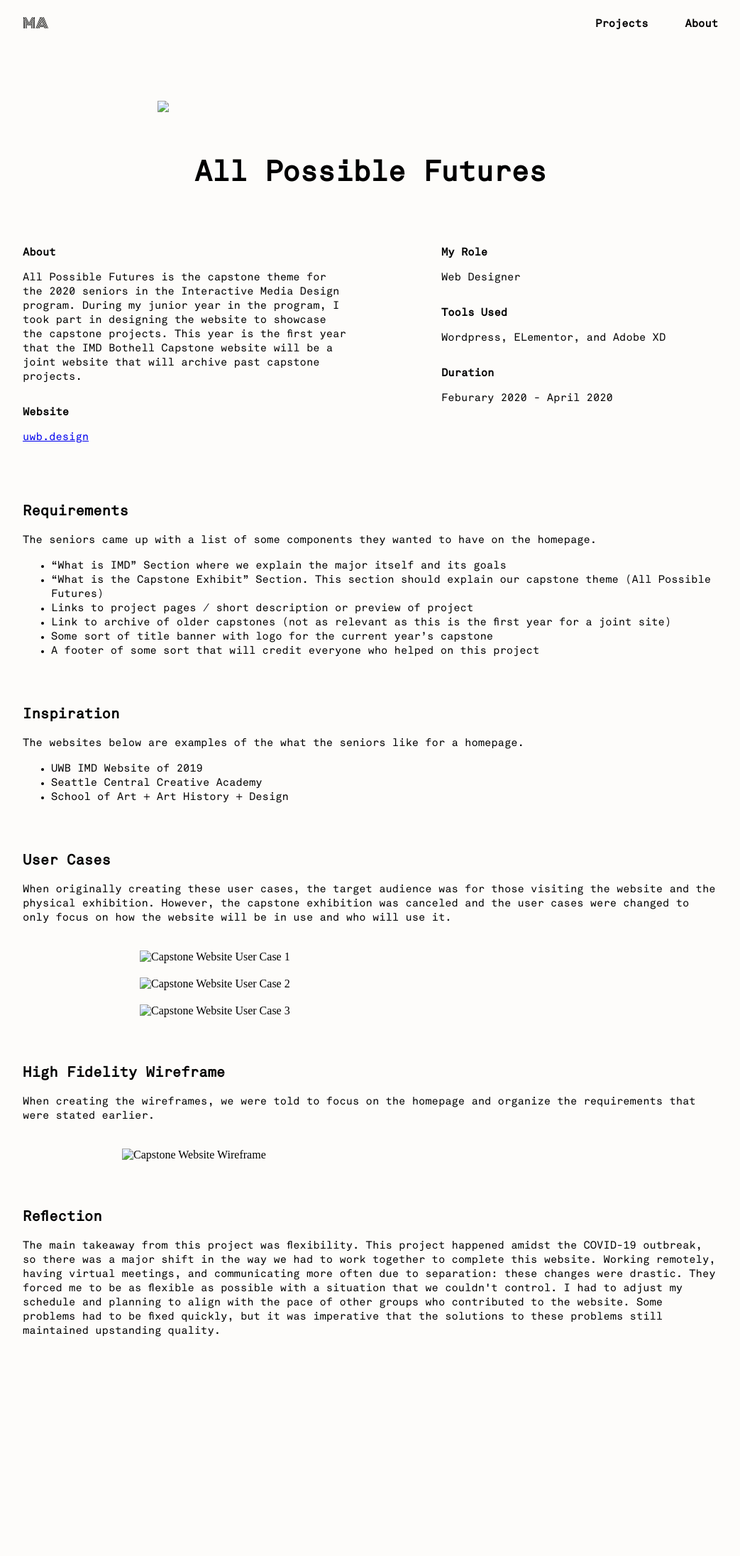
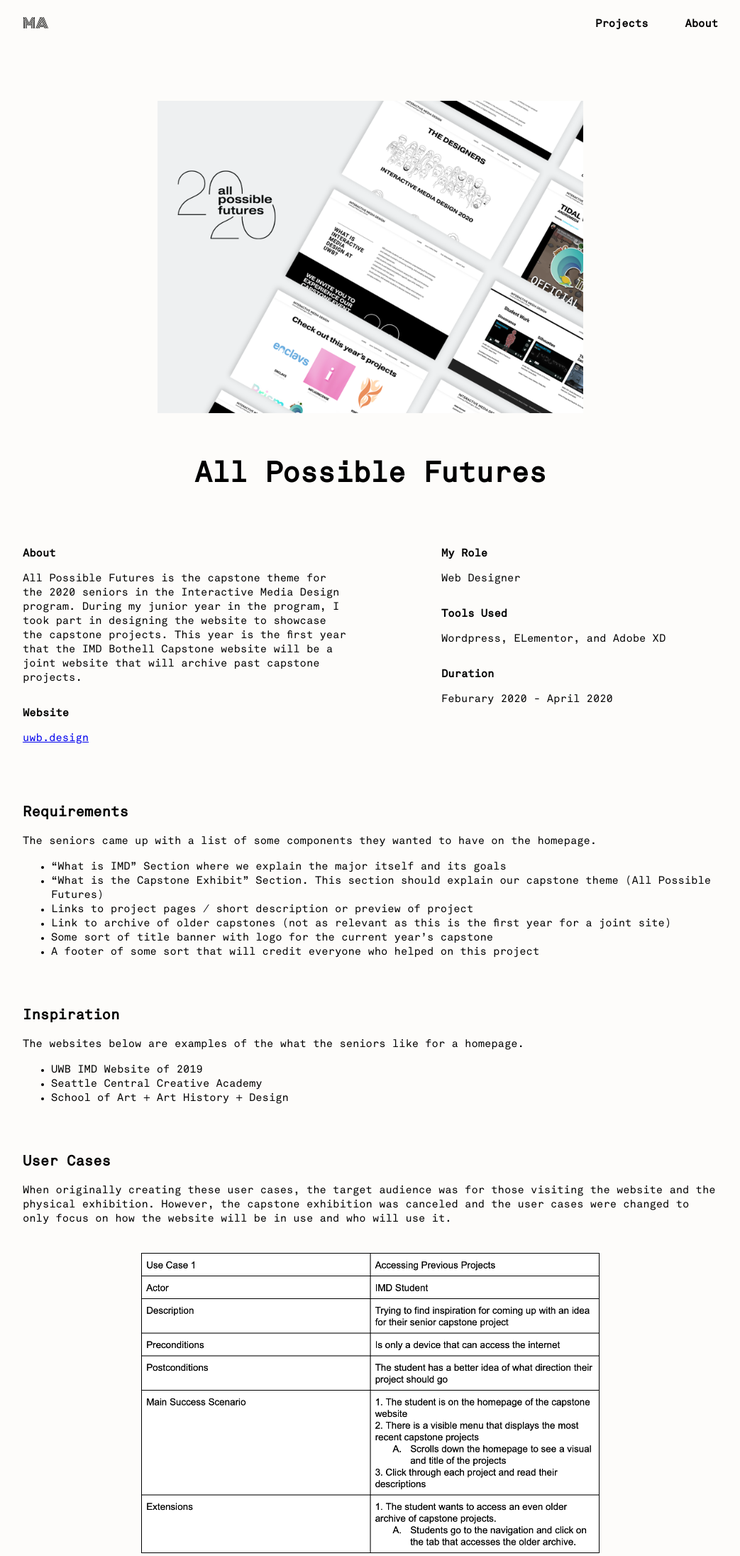
Before and after one commit to MorisetteA/morisettea.github.io, a plain HTML site: page SeniorCapstone.html in a window 1280 px wide. Shown: the top 2192 px of the page at 71% size, without its empty margins (118-1161 px from the left). Before the commit the page ends 1991 px from the top, so only its background shows below. Drawn offline with Linux system fonts and the light colour scheme; files that its build step writes are made by us from their sources; files whose address does not match are found by name.

Commit message:
Update SeniorCapstone.html

```diff
--- a/SeniorCapstone.html
+++ b/SeniorCapstone.html
@@ -3,8 +3,8 @@
 <head>
     <meta charset="utf-8" />
     <title>All Possible Futures</title>
-    <link href="_css/layout.css" type="text/css" rel="stylesheet"/>
-    <link href="_css/fonts.css" type="text/css" rel="stylesheet"/>
+    <link href="css/layout.css" type="text/css" rel="stylesheet"/>
+    <link href="css/fonts.css" type="text/css" rel="stylesheet"/>
 </head>
 
 <body>
@@ -30,7 +30,7 @@
 
     </header>
 
-    <img src="_images/HomePage/AllPossFut2020Prev.png" class="topImage">
+    <img src="images/HomePage/AllPossFut2020Prev.png" class="topImage">
 
     <h1 style="text-align: center; padding-bottom: 50px;">All Possible Futures</h1>
 
@@ -96,9 +96,9 @@
         <p>When originally creating these user cases, the target audience was for those visiting the website and the physical exhibition. However, the capstone exhibition was canceled and the user cases were changed to only focus on how the website will be in use and who will use it.</p>
     </div>
 
-    <img src="_images/SeniorCapstone/UserCase/UserCase1.png" class="UserCases" alt="Capstone Website User Case 1">
-    <img src="_images/SeniorCapstone/UserCase/UserCase2.png" class="UserCases" alt="Capstone Website User Case 2">
-    <img src="_images/SeniorCapstone/UserCase/UserCase3.png" class="UserCases" alt="Capstone Website User Case 3">
+    <img src="images/SeniorCapstone/UserCase/UserCase1.png" class="UserCases" alt="Capstone Website User Case 1">
+    <img src="images/SeniorCapstone/UserCase/UserCase2.png" class="UserCases" alt="Capstone Website User Case 2">
+    <img src="images/SeniorCapstone/UserCase/UserCase3.png" class="UserCases" alt="Capstone Website User Case 3">
 
     <!---------------------------------- End of User Case -------------------------------------->
 
@@ -111,7 +111,7 @@
         <p>When creating the wireframes, we were told to focus on the homepage and organize the requirements that were stated earlier.</p>
     </div>
 
-    <img src="_images/SeniorCapstone/CapstoneWF.png" id="SeniorCapWF" alt="Capstone Website Wireframe">
+    <img src="images/SeniorCapstone/CapstoneWF.png" id="SeniorCapWF" alt="Capstone Website Wireframe">
 
     <!---------------------------------- End of Wireframe -------------------------------------->
 
```
